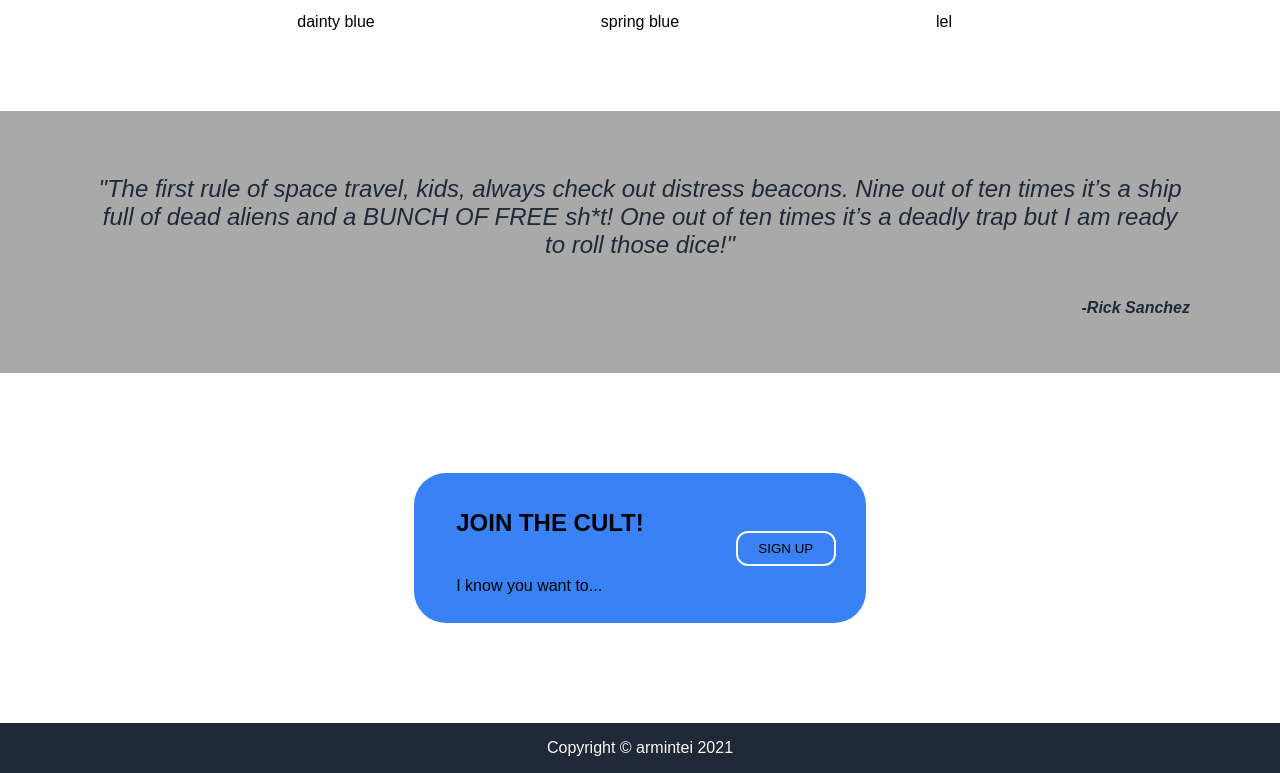
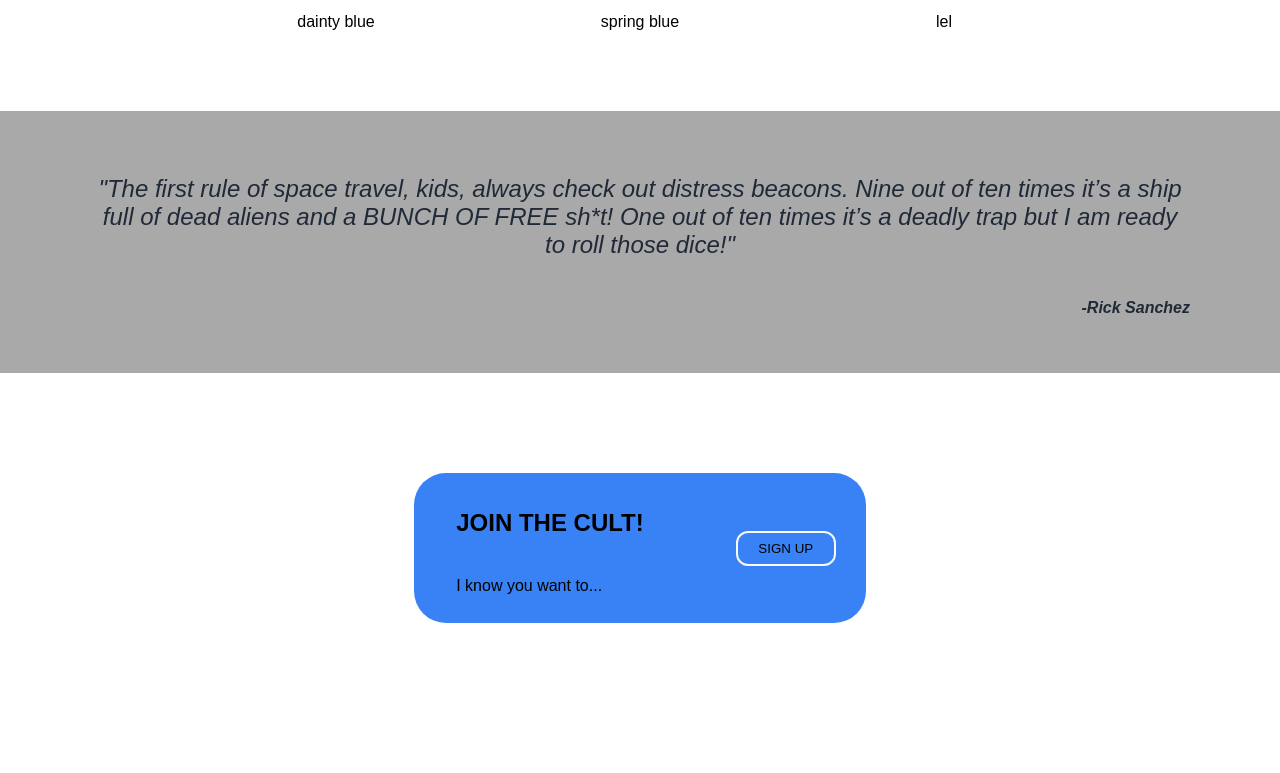
Before and after one commit to Sha-Camiso/odin_landingpage, a plain HTML site: page index.html in a window 1280 px wide. Shown: the part 957-1730 px from the top of the page. After the commit the page ends 1680 px from the top, so only its background shows below. Drawn offline with Linux system fonts and the light colour scheme.

Commit message:
Update index.html

```diff
--- a/index.html
+++ b/index.html
@@ -62,7 +62,7 @@
                 <div class="sign-up-btn"><button>SIGN UP</button></div>
             </div>
             <div class="footer">
-                <p>Copyright <span>&#169</span> armintei 2021</p>
+
             </div>
     </div>
 </body>
```
